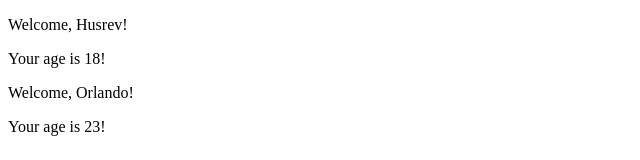
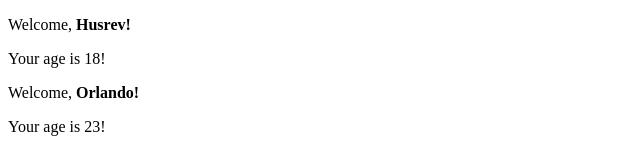
Before and after one commit to hsrvms/develhope-exercises, a React (Vite) app in the folder React/: page / in a window 1280 px wide. Shown: the top 160 px of the page, without its empty margins (0-640 px from the left). Built offline with nearby package versions, Linux system fonts and the light colour scheme.

Commit message:
19-props

```diff
--- a/React/src/App.jsx
+++ b/React/src/App.jsx
@@ -6,7 +6,7 @@ const App = () => {
 
 	return (
 		<div>
-			<Welcome name="Husrev" age={18}/>
+			<Welcome name={"Husrev"} age={18}/>
 			<Welcome />
 		</div>
 	);
--- a/React/src/components/Welcome.jsx
+++ b/React/src/components/Welcome.jsx
@@ -1,7 +1,7 @@
 export default function Welcome({ name = "Orlando", age = 23 }) {
 	return (
 		<>
-			<p>Welcome, {name}!</p>
+			<p>Welcome, <strong>{name}!</strong></p>
 			<p>Your age is {age}!</p>
 		</>
 	);
```
